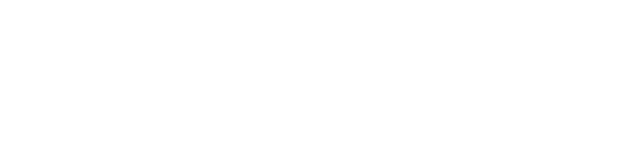
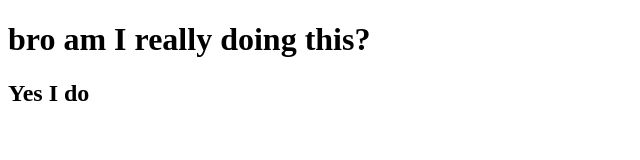
Before and after one commit to RuponGomeZ/third-repo, a plain HTML site: page index.html in a window 1280 px wide. Shown: the whole page, without its empty margins (0-640 px from the left). Drawn offline with Linux system fonts and the light colour scheme.

Commit message:
add header

```diff
--- a/index.html
+++ b/index.html
@@ -7,6 +7,7 @@
     <title>third repo</title>
 </head>
 <body>
-
+    <h1>bro am I really doing this?</h1>
+    <h2>Yes I do</h2>
 </body>
 </html>
```
